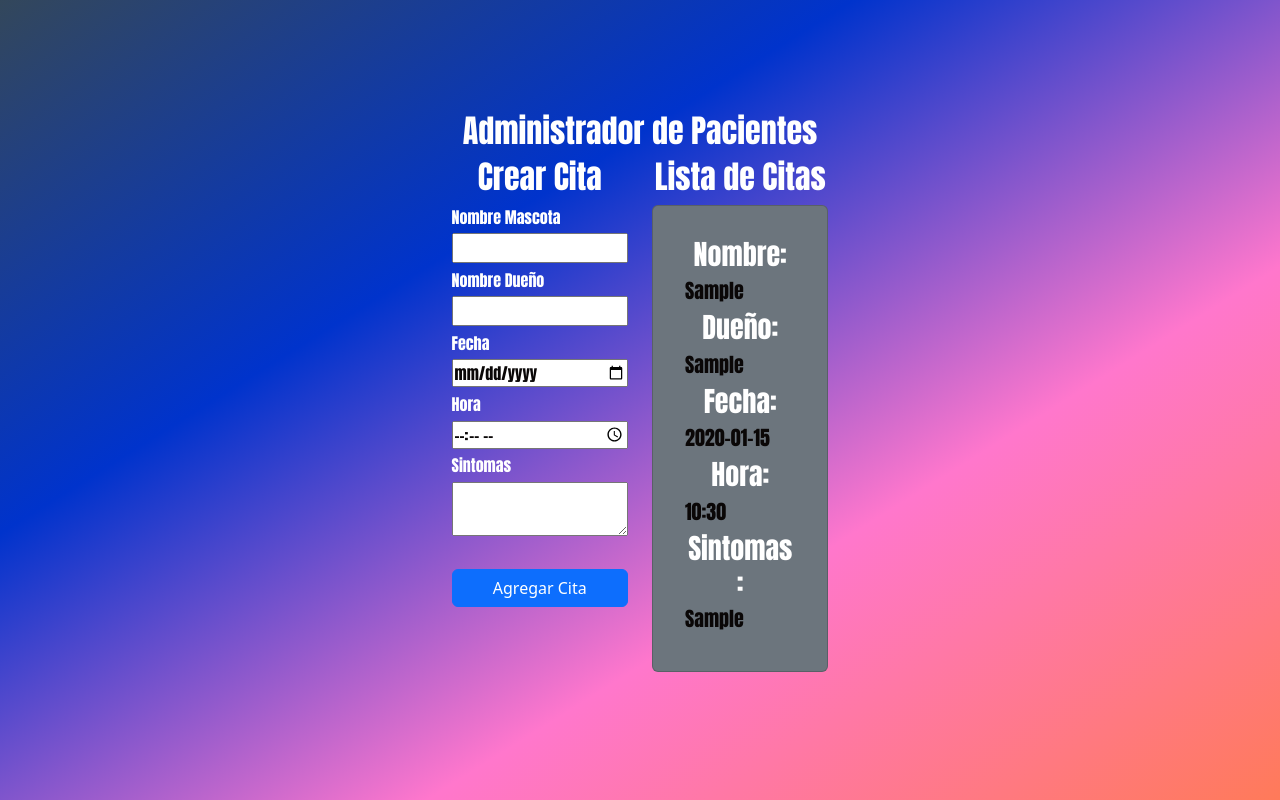
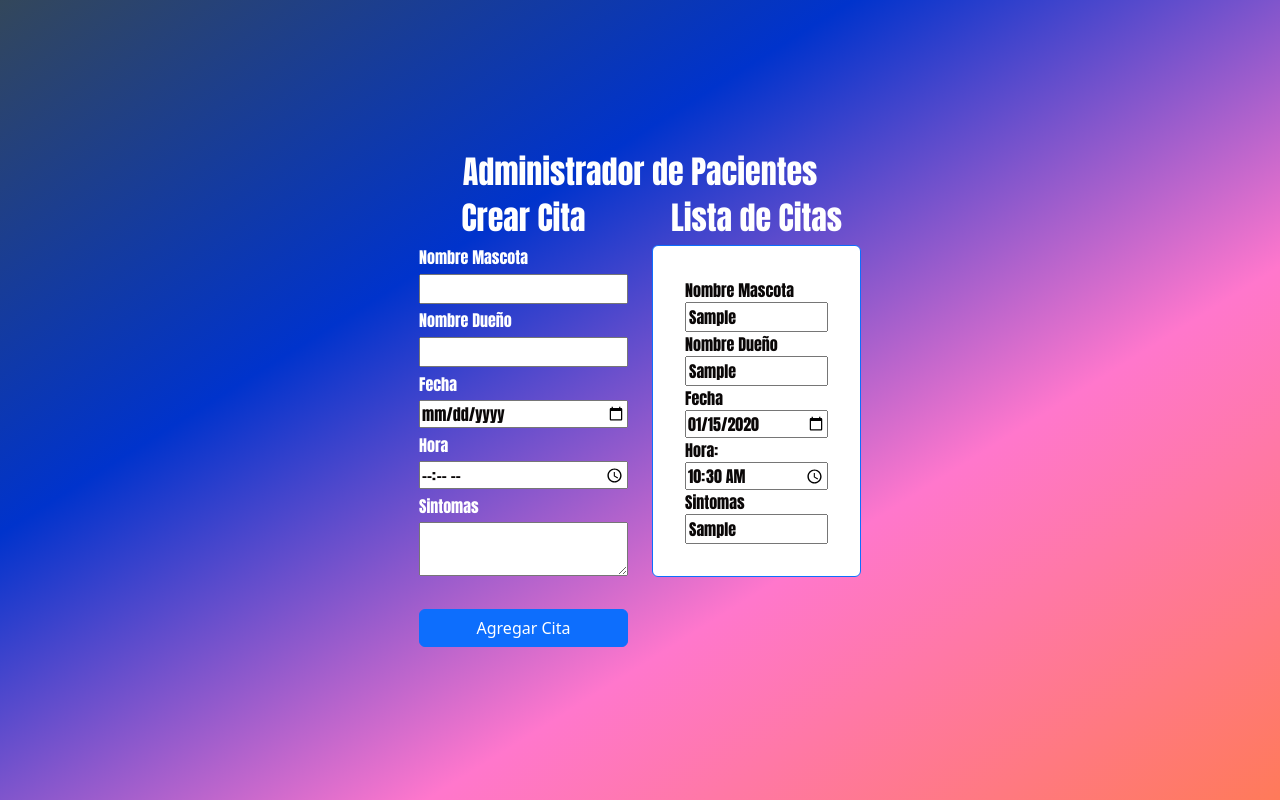
Before and after one commit to Jhernandezm1246/AdministradorPacientes, a React (Vite) app in the folder ProjectoFinalJoaoHernandez/: page / in a window 1280 px wide. Both pictures are taken after typing "Sample", "Sample", "2020-01-15", "10:30", "Sample" into the empty fields and a click on the button "Agregar Cita". Built offline with nearby package versions, Linux system fonts and the light colour scheme.

Commit message:
3rd Stage CSS

```diff
--- a/ProjectoFinalJoaoHernandez/src/Paciente.jsx
+++ b/ProjectoFinalJoaoHernandez/src/Paciente.jsx
@@ -3,19 +3,30 @@ import './Paciente.css'
 
 function Paciente({nombre,duenno,date,hour,sintomas}) {
   return (
-    <div className='card text-bg-secondary mb-3'>
-        <div className='inputTextapp'>
-        <h3>Nombre:</h3>
-        <h5 className='inputTextinside'>{nombre}</h5>
-        <h3>Dueño:</h3>
-        <h5 className='inputTextinside'>{duenno}</h5>
-        <h3>Fecha:</h3>
-        <h5 className='inputTextinside'>{date} </h5>
-        <h3>Hora:</h3>
-        <h5 className='inputTextinside'>{hour}</h5>
-        <h3>Sintomas:</h3>
-        <h5 className='inputTextinside'>{sintomas}</h5>
-        </div>
+    <div className='card border-primary mb-3'>
+
+        <label className='inputTextinside' htmlFor="">Nombre Mascota </label>
+
+        <input className='inputTextinside' value={nombre} type="text" />
+
+        <label className='inputTextinside' htmlFor="">Nombre Dueño </label>
+
+        <input className='inputTextinside' value={duenno} type="text" />
+
+        <label className='inputTextinside' htmlFor="">Fecha </label>
+
+        <input className='inputTextinside' value={date} type="date" />
+
+        <label className='inputTextinside' htmlFor="">Hora: </label>
+
+        <input className='inputTextinside' value={hour} type="time" />
+
+        <label className='inputTextinside' htmlFor="">Sintomas </label>
+
+        <input className='inputTextinside' value={sintomas} type="text" />
+
+
+
     </div>
 
 
```
